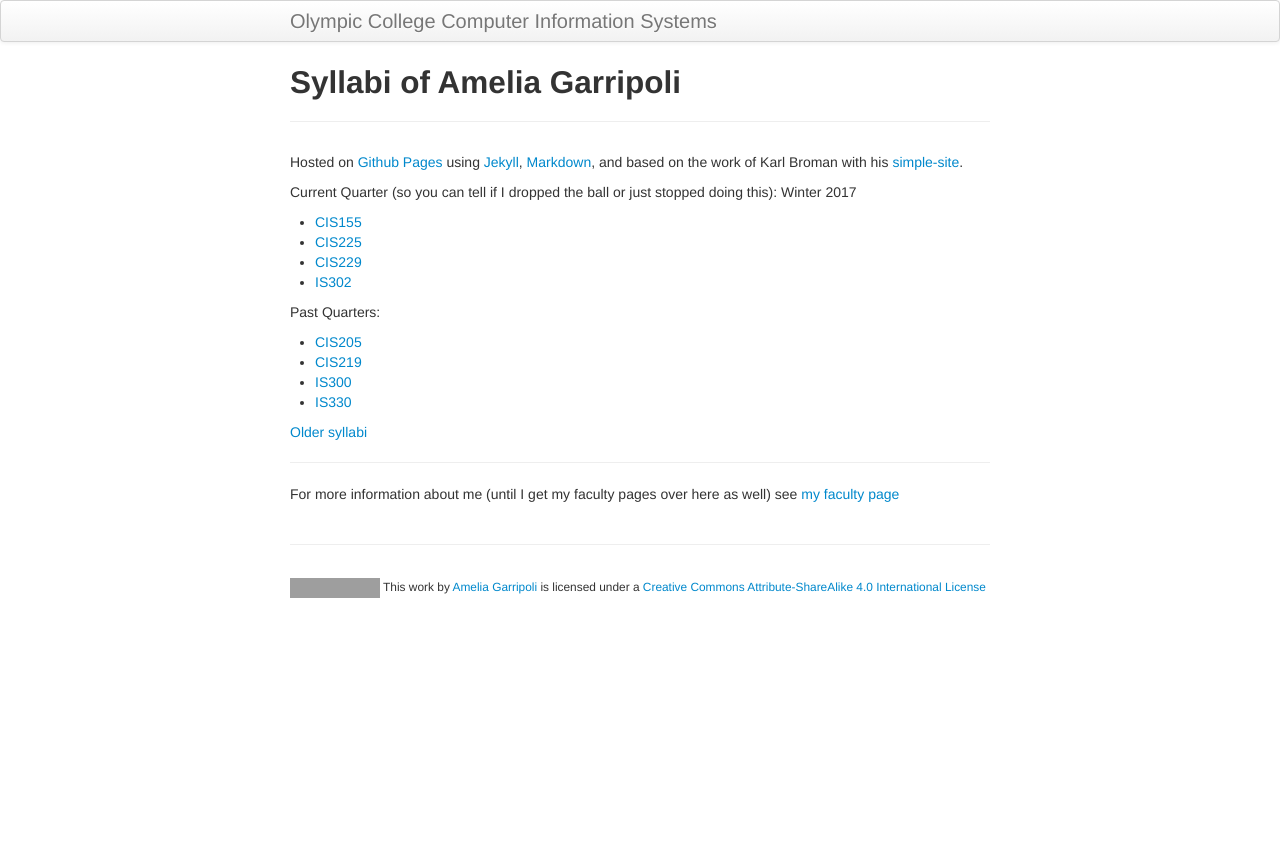
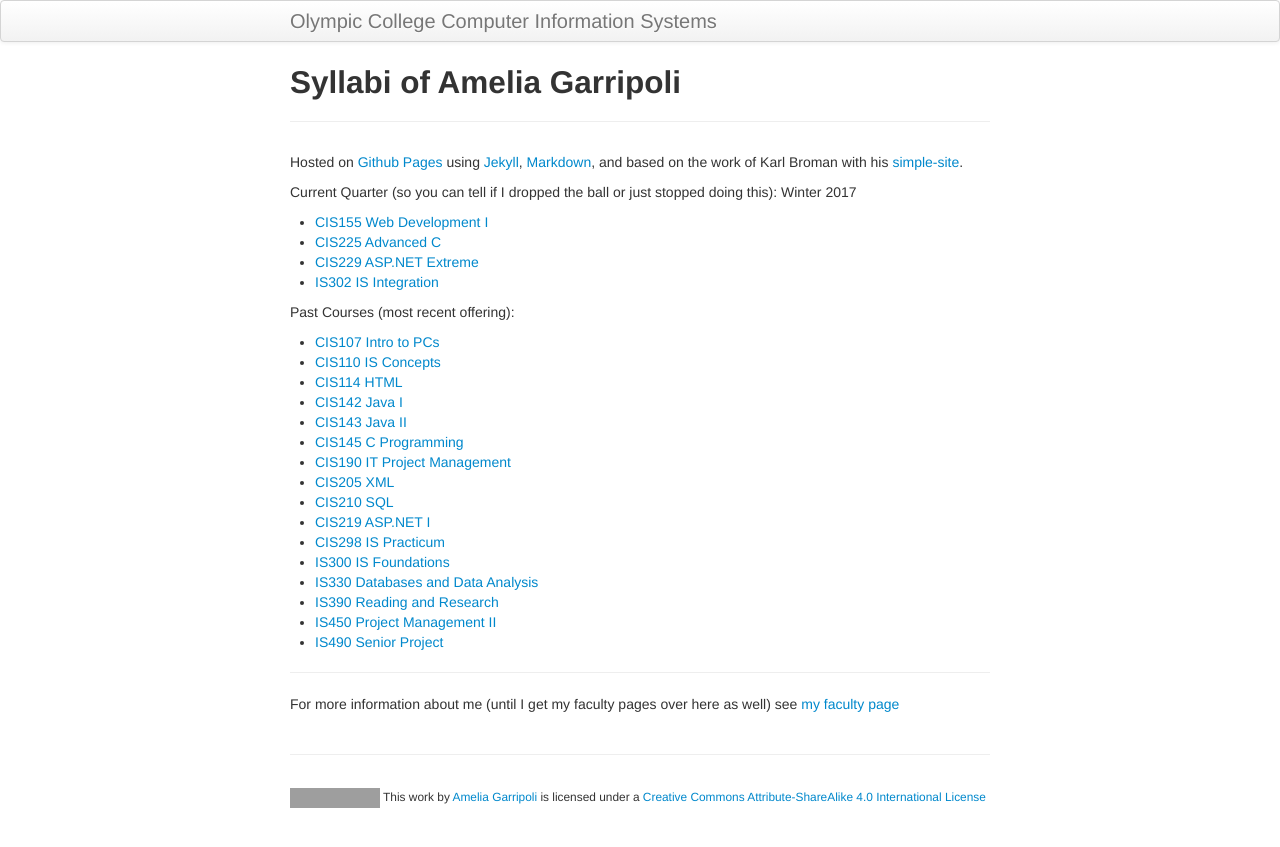
Before and after one commit to argoc/syllabub, a Jekyll site: the page built from index.md, in a window 1280 px wide. Shown: the top 847 px of the page. Built offline with Jekyll 4.4.1, drawn with Linux system fonts in a browser that asks for light colours; grey boxes are pictures that could not be loaded.

Commit message:
added archive files

```diff
--- a/index.md
+++ b/index.md
@@ -13,19 +13,30 @@ based on the work of Karl Broman with his
 
 Current Quarter (so you can tell if I dropped the ball or just stopped doing this): Winter 2017
 
-- [CIS155](CIS155.html)
-- [CIS225](CIS225.html)
-- [CIS229](CIS229.html)
-- [IS302](IS302.html)
+- [CIS155 Web Development I](CIS155.html)
+- [CIS225 Advanced C](CIS225.html)
+- [CIS229 ASP.NET Extreme](CIS229.html)
+- [IS302 IS Integration](IS302.html)
 
-Past Quarters:
+Past Courses (most recent offering):
 
-- [CIS205](CIS205.html)
-- [CIS219](CIS219.html)
-- [IS300](IS300.html)
-- [IS330](IS330.html)
+- [CIS107 Intro to PCs](archive/2015_Fall_CIS_107_Item_2152_Syllabus.html)
+- [CIS110 IS Concepts](archive/2014_Fall_CIS_110_Syllabus_Garripoli.html)
+- [CIS114 HTML](archive/2015_Fall_CIS_114_Item_2170_Syllabus.html)
+- [CIS142 Java I](archive/2015_Winter_CIS_142_Syllabus_Garripoli.html)
+- [CIS143 Java II](archive/2016_Spring_CIS_143_Syllabus_Garripoli.html)
+- [CIS145 C Programming](archive/2014_Fall_CIS_145_Syllabus_Garripoli.html)
+- [CIS190 IT Project Management](archive/2015_Winter_CIS_190_Syllabus_Garripoli.html)
+- [CIS205 XML](CIS205.html)
+- [CIS210 SQL](archive/2016_Spring_CIS_210_Syllabus_Garripoli.html)
+- [CIS219 ASP.NET I](CIS219.html)
+- [CIS298 IS Practicum](archive/2016_Spring_CIS_298_Syllabus_Garripoli.html)
+- [IS300 IS Foundations](archive/2016_Fall_IS300_Item_2250_2251_syllabus_v0.pdf)
+- [IS330 Databases and Data Analysis](IS330.html)
+- [IS390 Reading and Research](archive/2016_Spring_IS_390_Syllabus_Garripoli_Becker.html)
+- [IS450 Project Management II](archive/2016_Winter_IS_450_Syllabus_Garripoli.pdf)
+- [IS490 Senior Project](archive/2016_Spring_IS_490_Syllabus_Garripoli_Becker.html)
 
-[Older syllabi](http://faculty.olympic.edu/agarripoli/courses.html)
 
 
 ---
```
